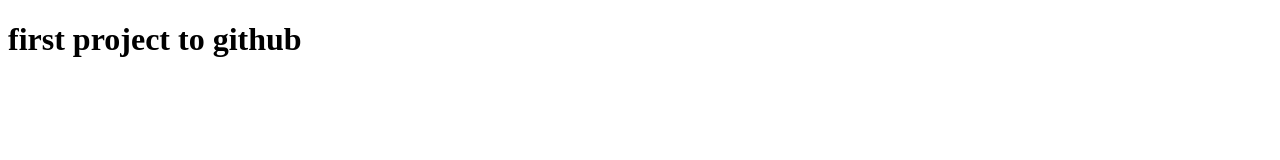
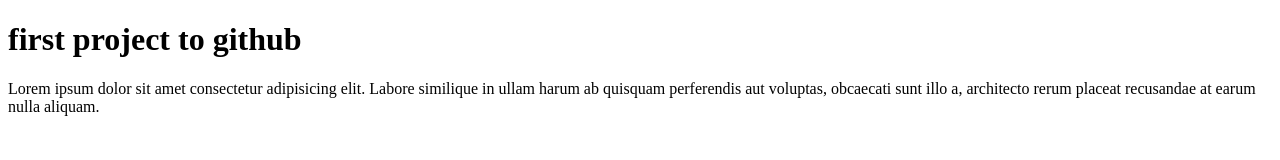
Before and after one commit to sharmakeHussein/My_first_project, a plain HTML site: page index.html in a window 1280 px wide. Drawn offline with Linux system fonts and the light colour scheme.

Commit message:
i have added a lorem

```diff
--- a/index.html
+++ b/index.html
@@ -7,5 +7,6 @@
 </head>
 <body>
     <h1>first project to github</h1>
+    <p>Lorem ipsum dolor sit amet consectetur adipisicing elit. Labore similique in ullam harum ab quisquam perferendis aut voluptas, obcaecati sunt illo a, architecto rerum placeat recusandae at earum nulla aliquam.</p>
 </body>
 </html>
```
